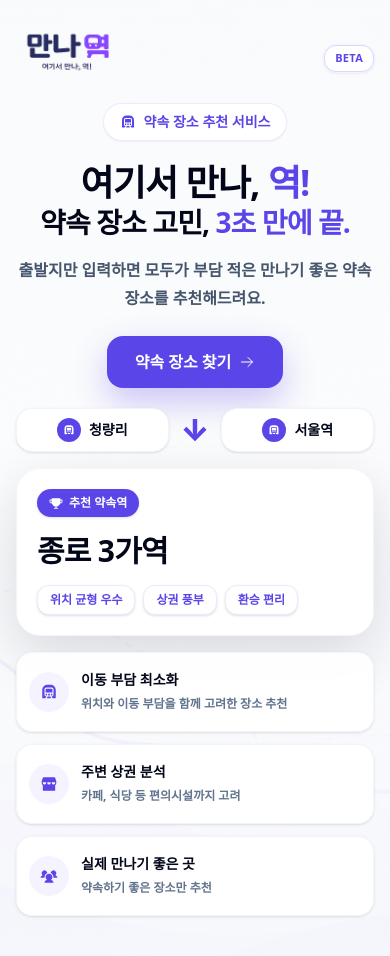
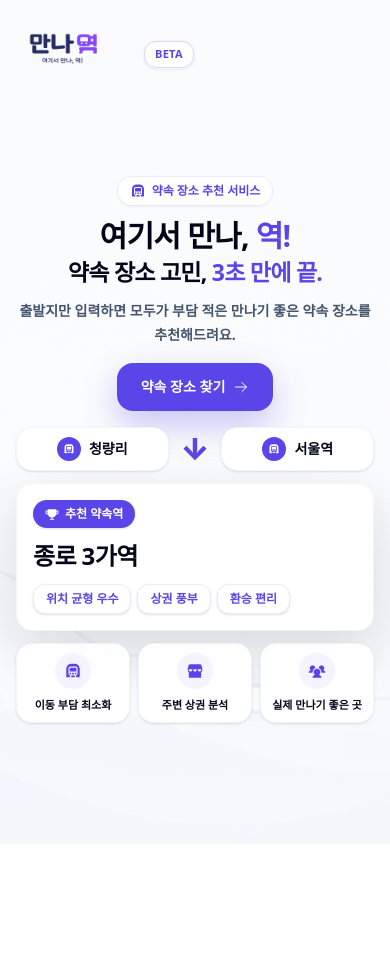
Before and after one commit to 1rkdwlgns1/mannayeok, a React (Vite) app: page / in a window 390 px wide. After the commit the page ends 844 px from the top, so only its background shows below. Built offline with nearby package versions, Linux system fonts and the light colour scheme; a web font is replaced by a local one.

Commit message:
수정 veta 2.6/ FIX : 모바일 은보딩 수정

```diff
--- a/src/App.jsx
+++ b/src/App.jsx
@@ -1,6 +1,6 @@
 import { useEffect, useMemo, useRef, useState } from 'react'
 import AddressInput from './components/AddressInput'
-import { CheckCircle2, CircleHelp, Clipboard, Mail, Menu, MessageCircle, Send, Share2, X } from 'lucide-react'
+import { CheckCircle2, CircleHelp, Mail, Menu, MessageCircle, Send, Share2, X } from 'lucide-react'
 import { createPortal } from 'react-dom'
 import KakaoMap from './components/KakaoMap'
 import MapDirections from './components/MapDirections'
@@ -484,19 +484,6 @@ function App() {
         error instanceof Error ? error.message : error?.message || '카카오톡 공유를 열지 못했어요.'
 
       setShareNotice(kakaoErrorMessage)
-    }
-  }
-
-  const handleResultLinkCopy = async () => {
-    const shareData = getResultShareData()
-    if (!shareData) return
-
-    try {
-      await copyTextToClipboard(shareData.url)
-      setResultShareOpen(false)
-      setShareNotice('추천 결과 링크를 복사했어요.')
-    } catch {
-      setShareNotice('결과 링크를 복사하지 못했어요. 다시 시도해주세요.')
     }
   }
 
@@ -885,7 +872,6 @@ function App() {
               kakaoShareStatus={kakaoShareStatus}
               kakaoShareError={kakaoShareError}
               onKakaoShare={handleResultKakaoShare}
-              onCopy={handleResultLinkCopy}
               onClose={() => setResultShareOpen(false)}
             />,
             document.body,
@@ -953,7 +939,6 @@ function ResultShareDialog({
   kakaoShareStatus,
   kakaoShareError,
   onKakaoShare,
-  onCopy,
   onClose,
 }) {
   return (
@@ -1005,33 +990,28 @@ function ResultShareDialog({
           </div>
         </div>
 
-        <div className="grid grid-cols-2 gap-2.5 px-5 py-5 sm:px-6">
+        <div className="px-5 py-5 sm:px-6">
           <button
             type="button"
             onClick={onKakaoShare}
             disabled={kakaoShareStatus === 'loading'}
-            className="flex min-h-24 flex-col items-start justify-between rounded-xl bg-[#FEE500] p-4 text-left text-[#191919] transition hover:bg-[#F5DC00] active:scale-[0.99] disabled:cursor-wait disabled:bg-[#FFF4A8] disabled:text-black/45"
+            className="flex min-h-16 w-full items-center gap-3 rounded-xl bg-[#FEE500] px-4 py-3 text-left text-[#191919] shadow-[0_10px_24px_rgba(254,229,0,0.22)] transition hover:bg-[#F5DC00] active:scale-[0.99] disabled:cursor-wait disabled:bg-[#FFF4A8] disabled:text-black/45 disabled:shadow-none"
           >
-            <span className="flex h-9 w-9 items-center justify-center rounded-lg bg-black/10">
-              <MessageCircle className="h-5 w-5" strokeWidth={2.2} aria-hidden="true" />
+            <span className="flex h-11 w-11 shrink-0 items-center justify-center rounded-xl bg-black/10">
+              <MessageCircle className="h-6 w-6" strokeWidth={2.2} aria-hidden="true" />
             </span>
-            <span className="mt-3 text-sm font-black">
-              {kakaoShareStatus === 'loading'
-                ? '카카오톡 연결 중'
-                : kakaoShareStatus === 'error'
-                  ? '카카오톡 다시 연결'
-                  : '카카오톡으로 보내기'}
+            <span className="min-w-0 flex-1">
+              <span className="block text-sm font-black">
+                {kakaoShareStatus === 'loading'
+                  ? '카카오톡 연결 중'
+                  : kakaoShareStatus === 'error'
+                    ? '카카오톡 다시 연결'
+                    : '카카오톡으로 결과 보내기'}
+              </span>
+              <span className="mt-0.5 block text-xs font-semibold text-black/55">
+                친구에게 같은 추천 결과를 공유해요
+              </span>
             </span>
-          </button>
-          <button
-            type="button"
-            onClick={onCopy}
-            className="flex min-h-24 flex-col items-start justify-between rounded-xl border border-slate-200 bg-white p-4 text-left text-slate-700 transition hover:border-violet-200 hover:bg-violet-50 hover:text-[#5A45E8] active:scale-[0.99]"
-          >
-            <span className="flex h-9 w-9 items-center justify-center rounded-lg bg-slate-100">
-              <Clipboard className="h-5 w-5" strokeWidth={2.2} aria-hidden="true" />
-            </span>
-            <span className="mt-3 text-sm font-black">결과 링크 복사</span>
           </button>
         </div>
         {kakaoShareStatus === 'error' ? (
@@ -2163,25 +2143,6 @@ function roundShareNumber(value, digits = 2) {
   return Math.round(value * scale) / scale
 }
 
-async function copyTextToClipboard(text) {
-  if (navigator.clipboard?.writeText) {
-    await navigator.clipboard.writeText(text)
-    return
-  }
-
-  const textarea = document.createElement('textarea')
-  textarea.value = text
-  textarea.setAttribute('readonly', '')
-  textarea.style.position = 'fixed'
-  textarea.style.opacity = '0'
-  document.body.appendChild(textarea)
-  textarea.select()
-  const copied = document.execCommand('copy')
-  textarea.remove()
-
-  if (!copied) throw new Error('Clipboard copy failed')
-}
-
 function getLastInquirySubmittedAt() {
   try {
     return Number(window.localStorage.getItem('mannayeok:last-inquiry-at')) || 0
--- a/src/components/OnboardingScreen.jsx
+++ b/src/components/OnboardingScreen.jsx
@@ -57,34 +57,34 @@ function OnboardingScreen({ onStart, isLeaving = false }) {
         backgroundSize: 'cover',
       }}
     >
-      <div className="mx-auto flex min-h-screen w-full max-w-6xl flex-col px-4 py-5 md:px-8 md:py-7">
-        <header className="mx-auto flex w-full max-w-4xl items-center justify-between">
+      <div className="mx-auto flex min-h-screen w-full max-w-6xl flex-col px-4 py-4 md:px-8 md:py-7">
+        <header className="mx-auto flex w-full max-w-4xl items-center justify-start md:justify-between">
           <motion.div {...fadeIn(0, 0.5)}>
             <LogoMark
-              className="h-16 w-64 overflow-visible md:h-20 md:w-72"
-              imageClassName="origin-left -translate-x-10 translate-y-1 scale-[1.95] md:-translate-x-11 md:translate-y-1.5 md:scale-[2.15]"
+              className="h-16 w-44 overflow-visible md:h-20 md:w-72"
+              imageClassName="origin-left -translate-x-7 translate-y-1 scale-[1.6] md:-translate-x-11 md:translate-y-1.5 md:scale-[2.15]"
             />
           </motion.div>
-          <motion.div className="mt-3 md:mt-4" {...fadeIn(0.1, 0.5)}>
+          <motion.div className="-ml-12 mt-3 md:ml-0 md:mt-4" {...fadeIn(0.1, 0.5)}>
             <BetaBadge />
           </motion.div>
         </header>
 
-        <section className="flex flex-1 flex-col items-center justify-center gap-5 pb-5 pt-5 text-center md:gap-5 md:pt-2">
+        <section className="flex flex-1 flex-col items-center justify-center gap-4 pb-4 pt-2 text-center md:gap-5 md:pb-5 md:pt-2">
           <motion.div className="max-w-3xl" {...riseIn(0.4, 0.55)}>
-            <p className="mx-auto inline-flex items-center gap-2 rounded-full bg-white/90 px-4 py-2 text-sm font-black text-[#5A45E8] shadow-sm ring-1 ring-violet-100">
+            <p className="mx-auto inline-flex items-center gap-1.5 rounded-full bg-white/90 px-3 py-1.5 text-xs font-black text-[#5A45E8] shadow-sm ring-1 ring-violet-100 md:gap-2 md:px-4 md:py-2 md:text-sm">
               <MaskedIcon src="/phosphor-icons/subway-fill.svg" className="h-4 w-4" />
               약속 장소 추천 서비스
             </p>
 
-            <h1 className="mt-5 text-[36px] font-black leading-tight tracking-tight text-slate-950 sm:text-5xl lg:text-[58px]">
+            <h1 className="mt-3 text-[30px] font-black leading-tight tracking-tight text-slate-950 md:mt-5 md:text-5xl lg:text-[58px]">
               여기서 만나, <span className="text-[#5A45E8]">역!</span>
-              <span className="block text-[28px] sm:text-4xl lg:text-[44px]">
+              <span className="mt-1 block text-[23px] md:mt-0 md:text-4xl lg:text-[44px]">
                 약속 장소 고민, <span className="text-[#5A45E8]">3초 만에 끝.</span>
               </span>
             </h1>
 
-            <p className="mx-auto mt-4 max-w-xl text-base font-bold leading-7 text-slate-600 sm:text-lg">
+            <p className="mx-auto mt-3 max-w-xl text-sm font-bold leading-6 text-slate-600 md:mt-4 md:text-lg md:leading-7">
               출발지만 입력하면 모두가 부담 적은 만나기 좋은 약속 장소를 추천해드려요.
             </p>
 
@@ -92,7 +92,7 @@ function OnboardingScreen({ onStart, isLeaving = false }) {
               type="button"
               onClick={onStart}
               disabled={isLeaving}
-              className="mt-6 inline-flex min-h-13 items-center justify-center gap-2 rounded-2xl bg-[#5A45E8] px-7 text-base font-black text-white opacity-0 shadow-[0_14px_34px_rgba(90,69,232,0.30)] transition hover:-translate-y-0.5 hover:bg-[#4938D1] active:translate-y-0 disabled:cursor-wait disabled:bg-violet-300 sm:min-h-14"
+              className="mt-4 inline-flex min-h-12 items-center justify-center gap-2 rounded-2xl bg-[#5A45E8] px-6 text-sm font-black text-white opacity-0 shadow-[0_14px_34px_rgba(90,69,232,0.30)] transition hover:-translate-y-0.5 hover:bg-[#4938D1] active:translate-y-0 disabled:cursor-wait disabled:bg-violet-300 md:mt-6 md:min-h-14 md:px-7 md:text-base"
               initial={{ opacity: 0, scale: 0.96 }}
               animate={{
                 opacity: 1,
@@ -142,7 +142,7 @@ function OnboardingScreen({ onStart, isLeaving = false }) {
               </div>
 
               <motion.div
-                className="mx-auto mt-4 w-full max-w-xl rounded-3xl border border-slate-100 bg-white p-5 text-left shadow-[0_20px_55px_rgba(15,23,42,0.14)] md:p-6"
+                className="mx-auto mt-3 w-full max-w-xl rounded-2xl border border-slate-100 bg-white p-4 text-left shadow-[0_20px_55px_rgba(15,23,42,0.14)] md:mt-4 md:rounded-3xl md:p-6"
                 initial={{ opacity: 0, y: 24, scale: 0.95 }}
                 animate={{ opacity: 1, y: 0, scale: 1 }}
                 transition={{ delay: 1.8, duration: 0.6, ease: EASE_OUT }}
@@ -153,35 +153,35 @@ function OnboardingScreen({ onStart, isLeaving = false }) {
                       <TrophyIcon className="h-3.5 w-3.5" />
                       추천 약속역
                     </span>
-                    <h2 className="mt-4 text-3xl font-black tracking-tight text-slate-950 md:text-4xl">
+                    <h2 className="mt-3 text-2xl font-black tracking-tight text-slate-950 md:mt-4 md:text-4xl">
                       종로 3가역
                     </h2>
                   </div>
                 </div>
 
-                <div className="mt-4 flex flex-wrap gap-2">
+                <div className="mt-3 flex flex-wrap gap-1.5 md:mt-4 md:gap-2">
                   {REASON_CHIPS.map((label, index) => (
                     <ReasonChip key={label} label={label} delay={2.3 + index * 0.1} />
                   ))}
                 </div>
               </motion.div>
 
-              <div className="mt-4 grid w-full items-stretch gap-3 md:grid-cols-3">
+              <div className="mt-3 grid w-full grid-cols-3 items-stretch gap-2 md:mt-4 md:gap-3">
                 {TRUST_ITEMS.map((item, index) => (
                   <motion.div
                     key={item.label}
-                    className="flex min-h-20 items-center rounded-2xl border border-slate-100 bg-white/92 p-3 text-left shadow-sm backdrop-blur md:min-h-24"
+                    className="flex min-h-20 items-center justify-center rounded-2xl border border-slate-100 bg-white/92 p-2 text-center shadow-sm backdrop-blur md:min-h-24 md:justify-start md:p-3 md:text-left"
                     initial={{ opacity: 0, x: -12, y: 8 }}
                     animate={{ opacity: 1, x: 0, y: 0 }}
                     transition={{ delay: 2.7 + index * 0.15, duration: 0.45, ease: EASE_OUT }}
                   >
-                    <div className="flex w-full items-center gap-3">
-                      <span className="flex h-10 w-10 shrink-0 items-center justify-center rounded-full bg-violet-50 md:h-11 md:w-11">
+                    <div className="flex w-full flex-col items-center gap-2 md:flex-row md:gap-3">
+                      <span className="flex h-9 w-9 shrink-0 items-center justify-center rounded-full bg-violet-50 md:h-11 md:w-11">
                         <MaskedIcon src={item.icon} className="h-4.5 w-4.5 md:h-5 md:w-5" />
                       </span>
                       <div className="min-w-0">
-                        <h3 className="text-sm font-black text-slate-950">{item.label}</h3>
-                        <p className="mt-1 text-xs font-bold leading-5 text-slate-500 md:text-sm">{item.text}</p>
+                        <h3 className="text-[11px] font-black leading-4 text-slate-950 md:text-sm">{item.label}</h3>
+                        <p className="mt-1 hidden text-sm font-bold leading-5 text-slate-500 md:block">{item.text}</p>
                       </div>
                     </div>
                   </motion.div>
```
